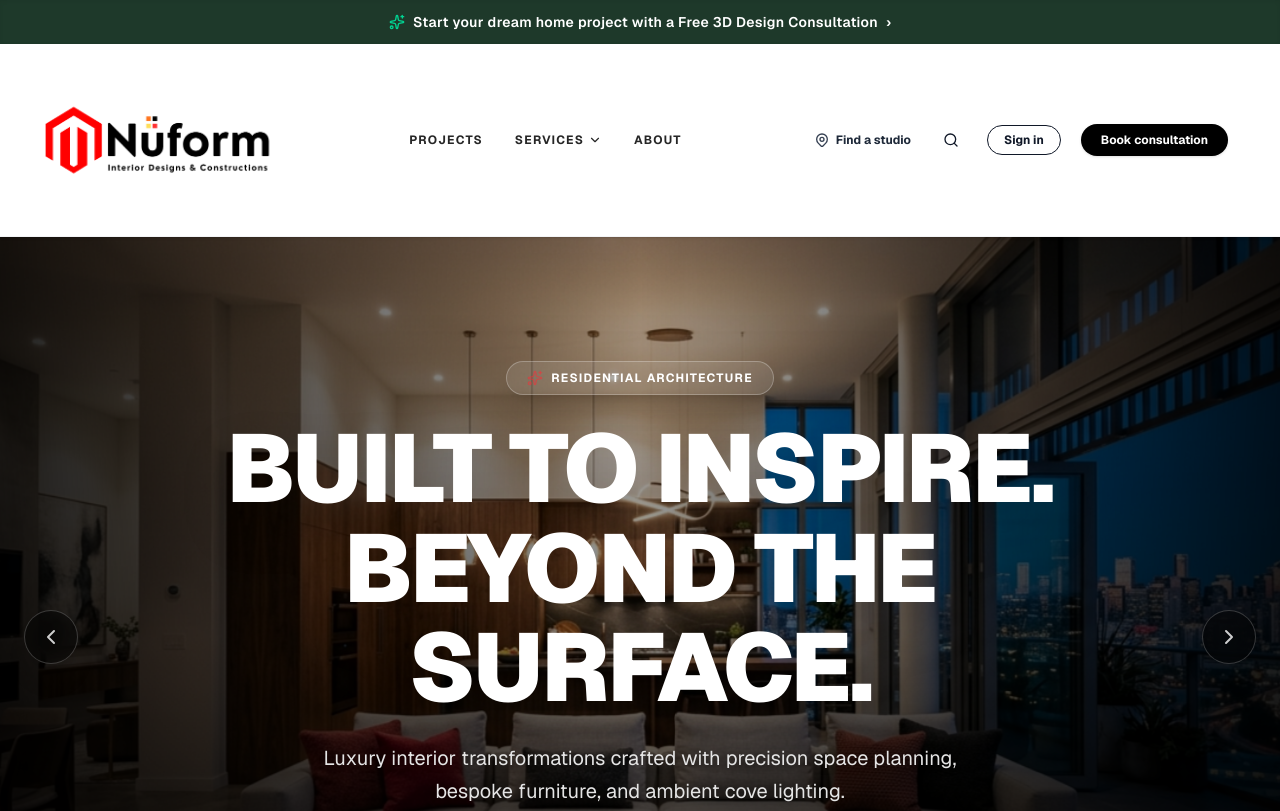
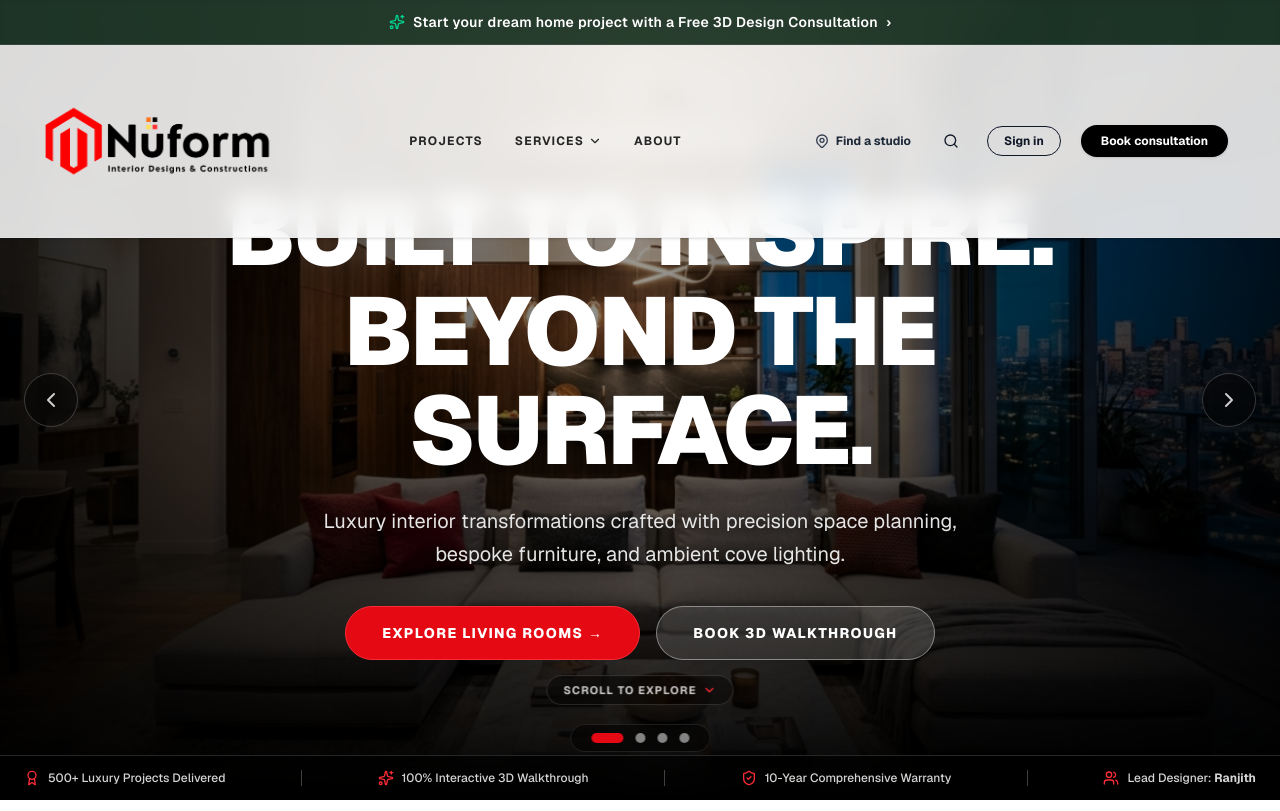
Before and after one commit to venkaat/nuform, a Next.js app: page / in a window 1280 px wide. Shown: the top 811 px of the page. Built offline with nearby package versions, Linux system fonts and the light colour scheme.

Commit message:
Cover header space with full-bleed CinematicHero and load glassmorphism header in place overlaying hero image

```diff
--- a/app/page.tsx
+++ b/app/page.tsx
@@ -55,9 +55,9 @@ export default function Home() {
         </div>
       )}
 
-      {/* Navigation & Top Announcement Bar - Fades down into view after Hero Loads */}
-      <div className={`sticky top-0 z-40 transition-all duration-1000 ease-out transform ${
-        isNavRevealed ? "opacity-100 translate-y-0" : "opacity-0 -translate-y-6 pointer-events-none"
+      {/* Navigation & Top Announcement Bar - Positioned fixed over CinematicHero, slides down into place */}
+      <div className={`fixed top-0 left-0 right-0 z-50 transition-all duration-1000 ease-out transform ${
+        isNavRevealed ? "opacity-100 translate-y-0" : "opacity-0 -translate-y-full pointer-events-none"
       }`}>
         <TopAnnouncementBar />
         <Header
@@ -68,11 +68,11 @@ export default function Home() {
 
       {/* Main Content */}
       <main className="flex-1">
-        {/* Full Cinematic Hero Section */}
+        {/* Full-Bleed Cinematic Hero (Starts at Top 0, covering header space) */}
         <CinematicHero
           onOpenConsultation={handleOpenConsultation}
           onHeroLoaded={() => {
-            setTimeout(() => setIsNavRevealed(true), 600);
+            setTimeout(() => setIsNavRevealed(true), 500);
           }}
         />
 
--- a/components/Header.tsx
+++ b/components/Header.tsx
@@ -28,7 +28,7 @@ export default function Header({
   const [isMobileMenuOpen, setIsMobileMenuOpen] = useState(false);
 
   return (
-    <header className="sticky top-0 z-40 bg-white border-b border-gray-100 shadow-sm transition-all">
+    <header className="w-full bg-white/85 backdrop-blur-md border-b border-gray-200/50 shadow-sm transition-all duration-500">
       <div className="max-w-7xl mx-auto px-4 sm:px-6 lg:px-8">
         <div className="flex items-center justify-between h-36 sm:h-44 md:h-48">
 
--- a/components/TopAnnouncementBar.tsx
+++ b/components/TopAnnouncementBar.tsx
@@ -9,7 +9,7 @@ export default function TopAnnouncementBar() {
   if (!isVisible) return null;
 
   return (
-    <div className="bg-[#1e392a] text-white text-xs sm:text-sm font-semibold py-3 px-4 transition-all duration-300 shadow-inner">
+    <div className="bg-[#1e392a]/90 backdrop-blur-md border-b border-white/10 text-white text-xs sm:text-sm font-semibold py-3 px-4 transition-all duration-300 shadow-inner">
       <button
         onClick={() => {}}
         className="max-w-7xl mx-auto flex items-center justify-center gap-2 text-center w-full group cursor-pointer hover:underline"
```
